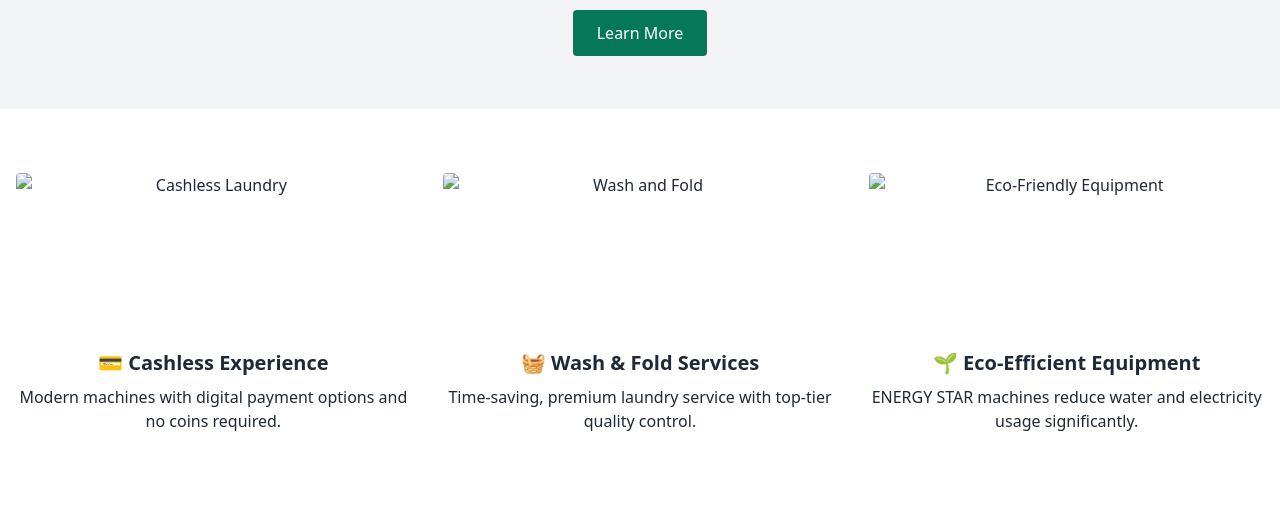
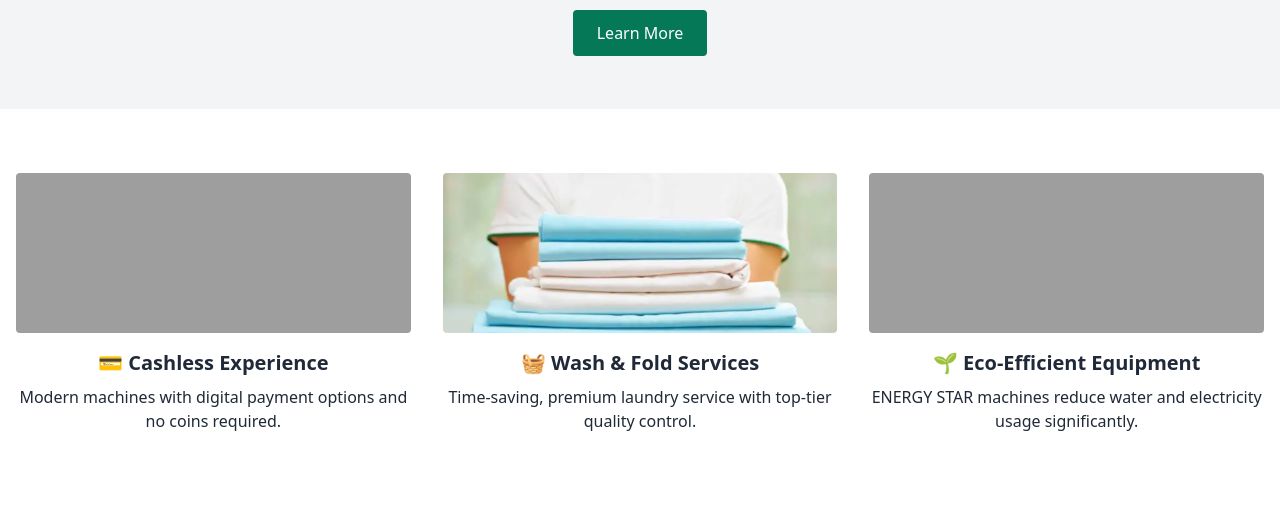
Before and after one commit to joebruinz1/greenbasketlaundry, a plain HTML site: page index.html in a window 1280 px wide. Shown: the part 291-800 px from the top of the page. Drawn offline with nearby package versions, Linux system fonts and the light colour scheme; the site is published under a folder, as on GitHub Pages, so addresses that start at the root find nothing.

Commit message:
Update index.html

```diff
--- a/index.html
+++ b/index.html
@@ -41,17 +41,17 @@
       <div class="container mx-auto px-4">
         <div class="grid md:grid-cols-3 gap-8 text-center">
           <div>
-            <img src="/images/coin.jpg" alt="Cashless Laundry" class="w-full h-40 object-cover rounded mb-4" />
+            <img src="images/coin.jpg" alt="Cashless Laundry" class="w-full h-40 object-cover rounded mb-4" />
             <h3 class="text-xl font-semibold mb-2">💳 Cashless Experience</h3>
             <p>Modern machines with digital payment options and no coins required.</p>
           </div>
           <div>
-            <img src="/images/fold.png" alt="Wash and Fold" class="w-full h-40 object-cover rounded mb-4" />
+            <img src="images/fold.png" alt="Wash and Fold" class="w-full h-40 object-cover rounded mb-4" />
             <h3 class="text-xl font-semibold mb-2">🧺 Wash & Fold Services</h3>
             <p>Time-saving, premium laundry service with top-tier quality control.</p>
           </div>
           <div>
-            <img src="/images/eco.png" alt="Eco-Friendly Equipment" class="w-full h-40 object-cover rounded mb-4" />
+            <img src="images/eco.png" alt="Eco-Friendly Equipment" class="w-full h-40 object-cover rounded mb-4" />
             <h3 class="text-xl font-semibold mb-2">🌱 Eco-Efficient Equipment</h3>
             <p>ENERGY STAR machines reduce water and electricity usage significantly.</p>
           </div>
```
